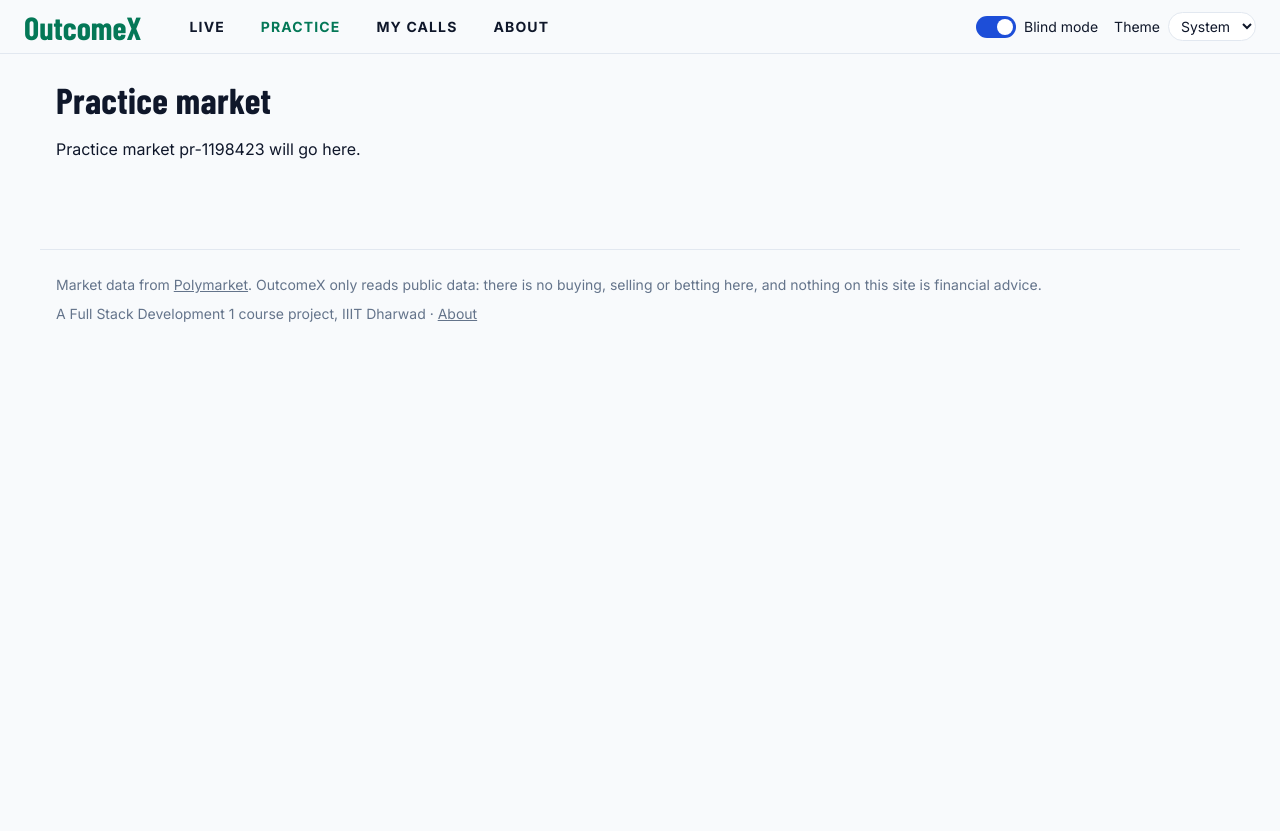
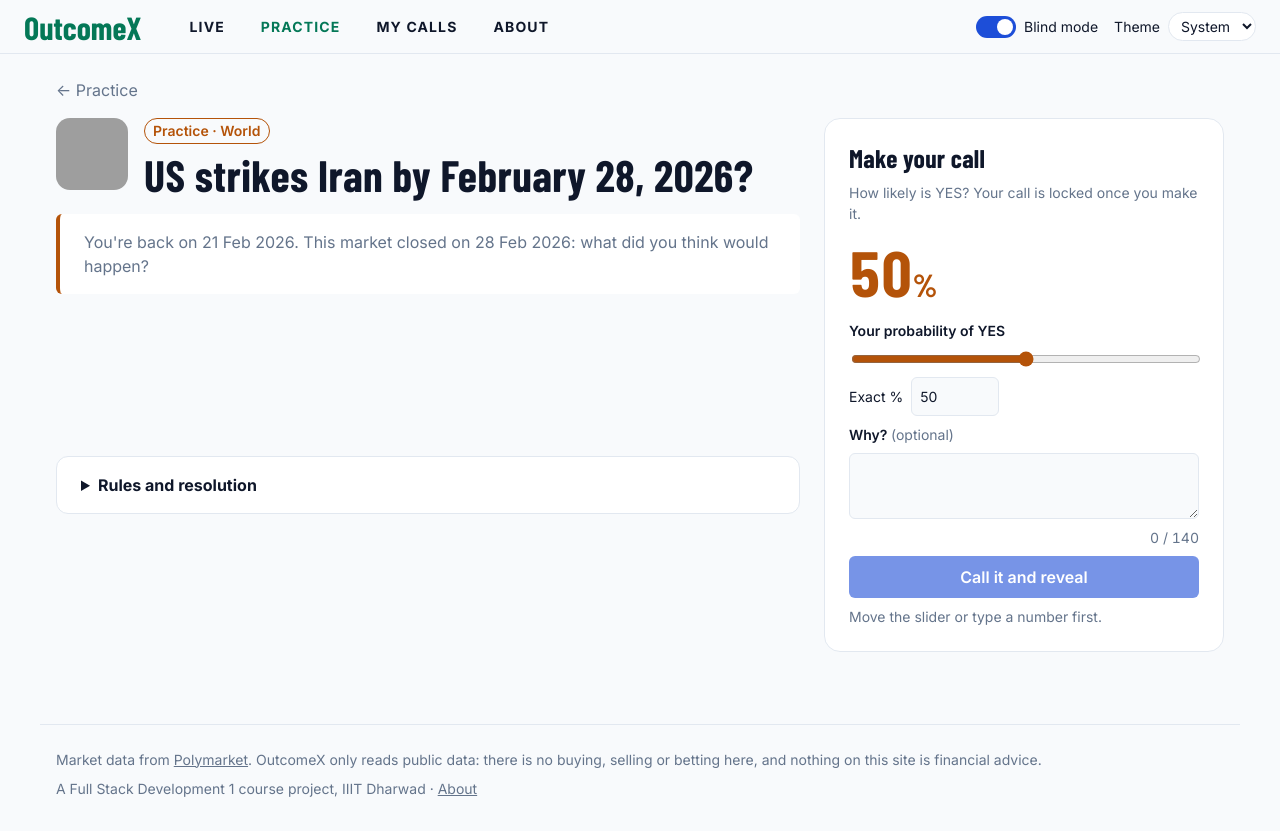
Before and after one commit to williskipsjr/outcomex, a React (Vite) app in the folder client/: page /practice/pr-1198423 in a window 1280 px wide. Before the commit the page ends 800 px from the top, so only its background shows below. Built offline with nearby package versions, Linux system fonts and the light colour scheme; grey boxes are pictures that could not be loaded.

Commit message:
feat(practice): practice detail with a checking/revealed/error flow and instant Brier scores

```diff
--- /dev/null
+++ b/client/src/features/market/PracticeDetailPage.css
@@ -0,0 +1,49 @@
+.practice-detail__rewind {
+  margin: var(--space-3) 0 0;
+  padding: var(--space-3) var(--space-4);
+  border-left: 4px solid var(--color-you);
+  border-radius: var(--radius-sm);
+  background: var(--color-surface);
+  color: var(--color-muted);
+}
+
+/* A big stamp: the outcome in words AND colour (never colour alone) */
+.practice-detail__stamp {
+  justify-self: start;
+  margin: 0;
+  padding: var(--space-1) var(--space-4);
+  border: 3px solid currentColor;
+  border-radius: 10px;
+  font-family: var(--font-display);
+  font-size: 2rem;
+  font-weight: 700;
+  letter-spacing: 0.06em;
+  text-transform: uppercase;
+  transform: rotate(-2deg);
+}
+
+.practice-detail__stamp--yes {
+  color: var(--color-yes);
+}
+
+.practice-detail__stamp--no {
+  color: var(--color-no);
+}
+
+.practice-detail__error {
+  display: grid;
+  gap: var(--space-2);
+  justify-items: start;
+  padding: var(--space-3) var(--space-4);
+  border: 1px solid var(--color-no);
+  border-radius: 12px;
+}
+
+.practice-detail__error p {
+  margin: 0;
+}
+
+.practice-detail__next {
+  color: var(--color-you);
+  font-weight: 700;
+}
--- a/client/src/features/market/PracticeDetailPage.jsx
+++ b/client/src/features/market/PracticeDetailPage.jsx
@@ -1,12 +1,180 @@
-import { useParams } from "react-router-dom";
+import { useEffect, useRef, useState } from "react";
+import { Link, useParams } from "react-router-dom";
+import Badge from "../../components/Badge.jsx";
+import Button from "../../components/Button.jsx";
+import EmptyState from "../../components/EmptyState.jsx";
+import ErrorState from "../../components/ErrorState.jsx";
+import Skeleton from "../../components/Skeleton.jsx";
+import useDocumentTitle from "../../hooks/useDocumentTitle.js";
+import useRequest from "../../hooks/useRequest.js";
+import { getErrorMessage } from "../../lib/errorMessages.js";
+import { formatDate } from "../../lib/format.js";
+import useCalls from "../calls/useCalls.js";
+import CallItForm from "./CallItForm.jsx";
+import RevealPanel from "./RevealPanel.jsx";
+import { getSamplePractice, revealSamplePractice } from "./sampleMarketData.js";
+import "./MarketDetailPage.css";
+import "./PracticeDetailPage.css";
 
 export default function PracticeDetailPage() {
   const { id } = useParams();
+  const { getCall, makeCall } = useCalls();
+  const practice = useRequest();
+  const { run } = practice;
+
+  // The reveal's own state machine: idle -> checking -> (saved call) | error
+  const [reveal, setReveal] = useState({ status: "idle", error: null });
+  const guardRef = useRef(false); // true while a reveal is in flight
+  const lastAttemptRef = useRef(null); // what Retry repeats
+  const controllerRef = useRef(null);
+
+  useEffect(() => {
+    run((signal) => getSamplePractice(id, { signal }));
+  }, [id, run]);
+
+  // Leaving the page cancels a reveal that is still loading
+  useEffect(() => () => controllerRef.current?.abort(), []);
+
+  const market = practice.data?.id === id ? practice.data : null;
+  useDocumentTitle(market ? `Practice: ${market.question}` : "Practice");
+
+  // Already called before? Then open straight into the revealed state
+  const call = getCall(id, "practice");
+
+  async function runReveal(probability, reason) {
+    if (guardRef.current) return;
+    guardRef.current = true;
+    lastAttemptRef.current = { probability, reason };
+    const controller = new AbortController();
+    controllerRef.current = controller;
+    setReveal({ status: "checking", error: null });
+
+    try {
+      // The answer is only fetched now, after you've committed
+      const { data } = await revealSamplePractice(id, probability, { signal: controller.signal });
+      // Saved only after a successful reveal, so a failure never leaves a half-saved call
+      const result = makeCall({
+        marketId: id,
+        mode: "practice",
+        probability,
+        reason,
+        question: market.question,
+        revealed: { crowdProbability: data.crowdProbabilityAsOf, aiProbability: data.ai.probability },
+        resolution: { outcome: data.outcome, resolvedAt: data.resolvedAt },
+      });
+      setReveal(result.ok ? { status: "idle", error: null } : { status: "error", error: { message: result.error } });
+    } catch (error) {
+      if (error?.code === "ABORTED") return;
+      setReveal({ status: "error", error });
+    } finally {
+      // Always released, so a failure never leaves the button stuck
+      guardRef.current = false;
+    }
+  }
+
+  function retryReveal() {
+    const attempt = lastAttemptRef.current;
+    if (attempt) runReveal(attempt.probability, attempt.reason);
+  }
+
+  if (practice.status === "error" && practice.error?.code === "NOT_FOUND") {
+    return (
+      <EmptyState
+        title="Practice market not found"
+        message="Pick another one from the practice list."
+        action={<Link to="/practice">Back to practice</Link>}
+      />
+    );
+  }
+  if (practice.status === "error") {
+    return <ErrorState title="Couldn't load this market" message={getErrorMessage(practice.error)} onRetry={practice.retry} />;
+  }
+  if (!market) {
+    return (
+      <div className="market-detail__loading" aria-busy="true">
+        <Skeleton shape="line" />
+        <Skeleton shape="block" />
+      </div>
+    );
+  }
+
+  const outcome = call?.resolution?.outcome ?? null;
+  const aiProbability = call?.revealed.aiProbability ?? null;
+  const ai = {
+    status: "success",
+    prediction:
+      aiProbability === null
+        ? { available: false, level: "none" }
+        : { available: true, level: "model", probability: aiProbability, modelVersion: null },
+  };
 
   return (
-    <section>
-      <h1>Practice market</h1>
-      <p>Practice market {id} will go here.</p>
-    </section>
+    <article className="market-detail">
+      <Link className="market-detail__back" to="/practice">
+        ← Practice
+      </Link>
+
+      <div className="market-detail__layout">
+        <header className="market-detail__header">
+          <div className="market-detail__title-row">
+            {market.imageUrl && (
+              <img className="market-detail__image" src={market.imageUrl} alt="" width="72" height="72" />
+            )}
+            <div>
+              <Badge tone="you" label={`Practice · ${market.category}`} />
+              <h1 className="market-detail__question">{market.question}</h1>
+            </div>
+          </div>
+          <p className="practice-detail__rewind">
+            You're back on <time dateTime={market.asOfDate}>{formatDate(market.asOfDate)}</time>. This market
+            closed on <time dateTime={market.closedDate}>{formatDate(market.closedDate)}</time>: what did you
+            think would happen?
+          </p>
+        </header>
+
+        <aside className="market-detail__side">
+          {call ? (
+            <>
+              <p className={`practice-detail__stamp practice-detail__stamp--${outcome === "YES" ? "yes" : "no"}`}>
+                Resolved {outcome}
+              </p>
+              <RevealPanel
+                you={call.probability}
+                crowd={call.revealed.crowdProbability}
+                crowdLabel={`Crowd on ${formatDate(market.asOfDate)}`}
+                ai={ai}
+                outcome={outcome}
+              />
+              <Link className="practice-detail__next" to="/practice">
+                Try another practice market →
+              </Link>
+            </>
+          ) : (
+            <>
+              <CallItForm
+                onCall={runReveal}
+                busy={reveal.status === "checking"}
+                submitLabel="Call it and reveal"
+              />
+              {reveal.status === "error" && (
+                <div className="practice-detail__error" role="alert">
+                  <p>{reveal.error?.code ? getErrorMessage(reveal.error) : reveal.error?.message}</p>
+                  <Button variant="secondary" onClick={retryReveal}>
+                    Try again
+                  </Button>
+                </div>
+              )}
+            </>
+          )}
+        </aside>
+
+        <section className="market-detail__rules">
+          <details>
+            <summary>Rules and resolution</summary>
+            <p>{market.description || "No description was published for this market."}</p>
+          </details>
+        </section>
+      </div>
+    </article>
   );
 }
```
